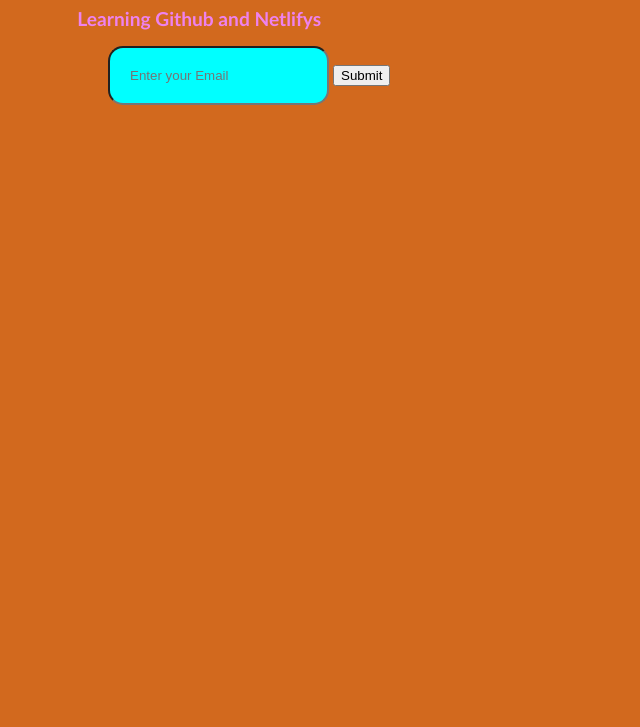
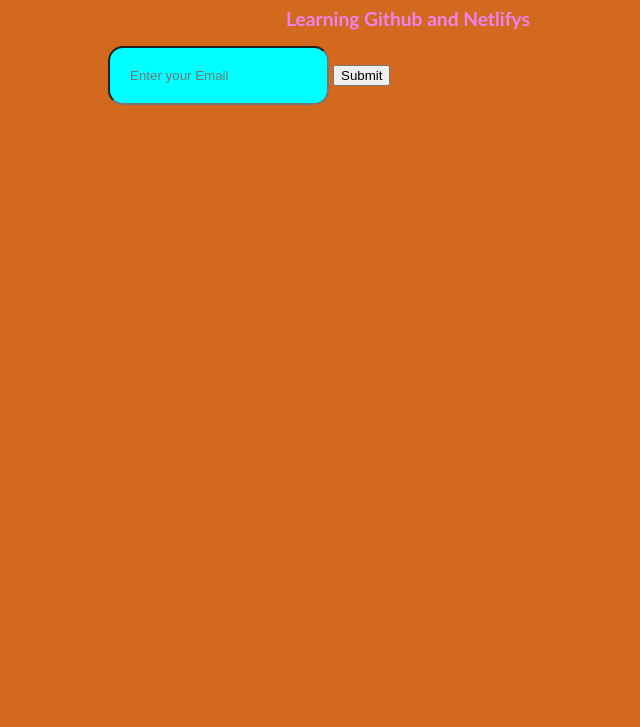
Before and after one commit to Rizikikinya/my-awesome-project-, a plain HTML site: page index.htm in a window 1280 px wide. Shown: the part 73-800 px from the top of the page, without its empty margins (0-640 px from the left). Drawn offline with Linux system fonts and the light colour scheme.

Commit message:
updated css

```diff
--- a/style.css
+++ b/style.css
@@ -1,5 +1,5 @@
 body {
-  max-width: fit-content;
+  max-width: 800px;
   background-color: chocolate;
 }
 
```
